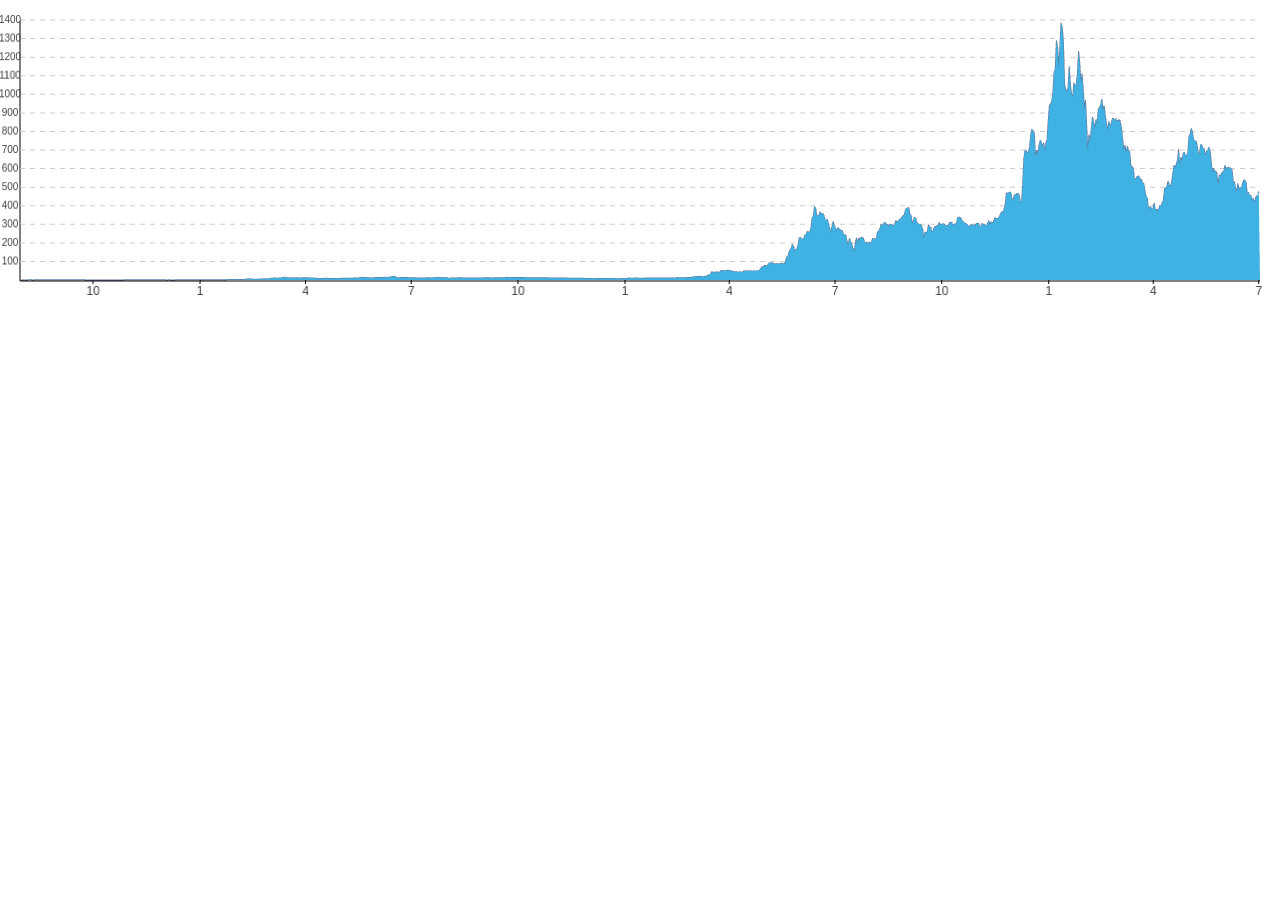
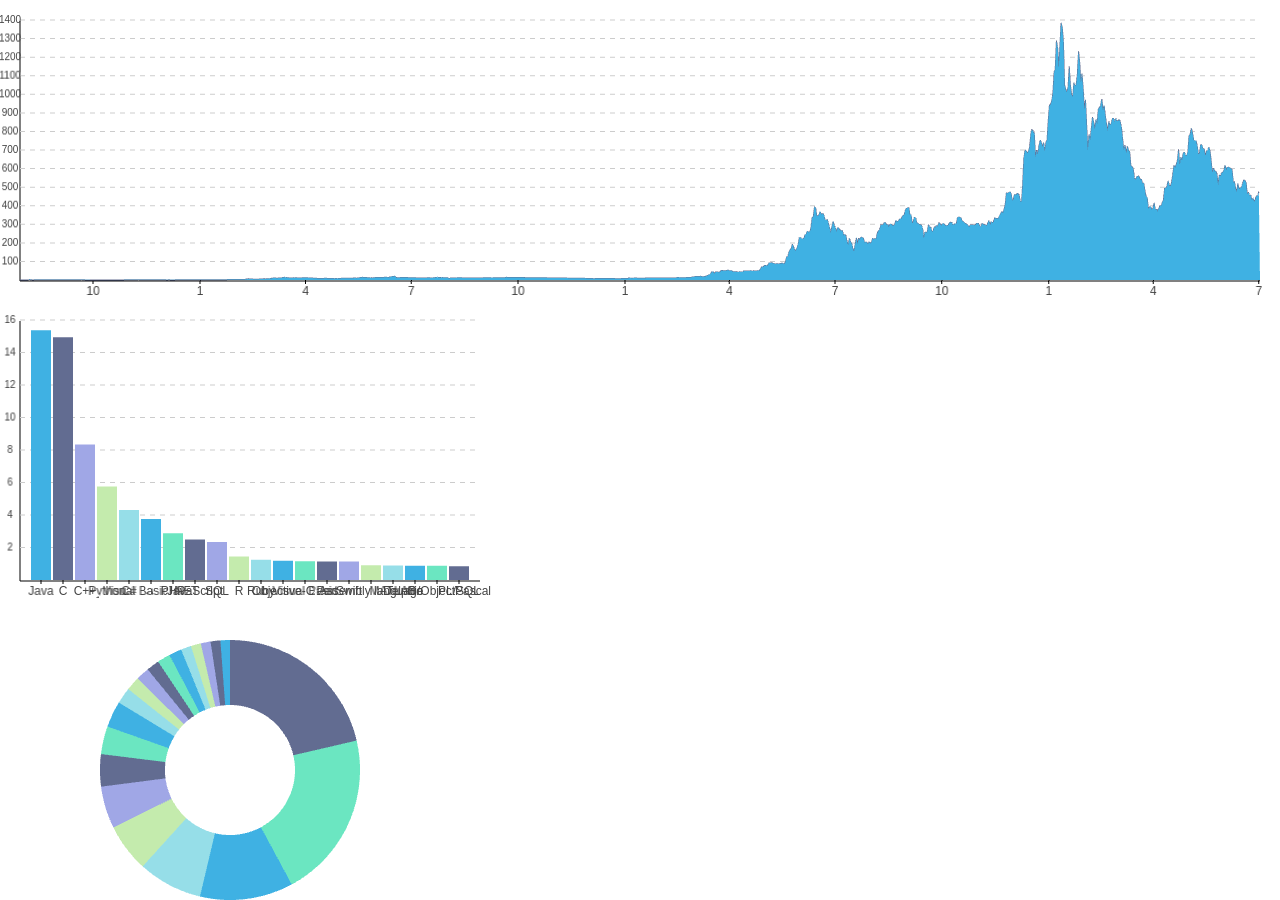
Before and after one commit to bung87/cherrycharts, a website with bundled scripts: page index.html in a window 1280 px wide. Shown: the part 600-1500 px from the top of the page. Before the commit the page ends 900 px from the top, so only its background shows below. Built offline with nearby package versions, Linux system fonts and the light colour scheme; what debounce-decorator would draw is missing.

Commit message:
donut chart

```diff
--- a/index.html
+++ b/index.html
@@ -17,9 +17,11 @@
     </style>
 </head>
 <body>
-    <div id="chart" style="height:300px;"></div>
+    <div id="bar-chart-responsive" style="height:300px;"></div>
     <div id="line-chart" style="height:300px;"></div>
     <div id="area-chart" style="height:300px;"></div>
+    <div id="bar-chart" style="width:500px;height:300px;"></div>
+    <div id="donut-chart" style="width:500px;height:300px;"></div>
     <script src="main.ts"></script>
 </body>
 </html>
--- a/main.ts
+++ b/main.ts
@@ -1,9 +1,10 @@
 import BarChart from './src/charts/bar-chart'
 import LineChart from './src/charts/line-chart'
 import AreaChart from './src/charts/area-chart'
+import DonutChart from './src/charts/donut-chart'
 import './src/scss/cherrycharts.scss'
 ;(function(data) {
-  let ele = document.getElementById('chart')
+  let ele = document.getElementById('bar-chart-responsive')
   let c = new BarChart(ele)
   c.datum(data).render()
 })(require('./data/bar-chart-data.json'))
@@ -19,3 +20,15 @@ import './src/scss/cherrycharts.scss'
   let c = new AreaChart(ele)
   c.datum(data).render()
 })(require('./data/line-chart-data.json'))
+
+;(function(data) {
+  let ele = document.getElementById('bar-chart')
+  let c = new BarChart(ele)
+  c.datum(data).render()
+})(require('./data/bar-chart-data.json'))
+
+;(function(data) {
+  let ele = document.getElementById('donut-chart')
+  let c = new DonutChart(ele)
+  c.datum(data).render()
+})(require('./data/bar-chart-data.json'))
--- a/src/chart.ts
+++ b/src/chart.ts
@@ -52,6 +52,7 @@ class Chart extends Object3D implements IChart, IChartInteractable {
     window.addEventListener('resize', throttle(this.onResize.bind(this), 250))
     this.addTooltip()
     this.bindingEvents()
+
   }
 
   onResize() {
--- /dev/null
+++ b/src/charts/donut-chart.ts
@@ -0,0 +1,162 @@
+import Chart, { IChart } from '../chart'
+import { DataSource } from '../components/bar'
+import { RingGeometry, Vector2, MeshBasicMaterial, Mesh, Raycaster } from 'three'
+import { IRect, ISize } from '../interfaces'
+import { scaleOrdinal } from 'd3-scale'
+
+function angle(start, end) {
+  let diffX = end.x - start.x,
+    diffY = end.y - start.y
+
+  let tan = (Math.atan(diffY / diffX) * 180) / Math.PI
+
+  if (end.x > start.x && end.y > start.y) {
+    return tan
+  } else if (end.x > start.x && end.y < start.y) {
+    return 360 + tan
+  } else if (end.x < start.x && end.y > start.y) {
+    return 180 + tan
+  } else {
+    return 180 + tan
+  }
+}
+
+export default class DonutChart extends Chart implements IChart {
+  dataSource: DataSource
+  maxRadius: number
+  angles: Array<any>
+  public get mainRect(): IRect {
+    return this._mainRect
+  }
+  public set mainRect(value: IRect) {
+    this._mainRect = { ...value }
+  }
+  protected onMouseMoveHandle
+  private _mainRect: IRect
+
+  constructor(dom: Element) {
+    super(dom)
+    this.mainRect = {
+      top: 20,
+      right: 20,
+      bottom: 20,
+      left: 20
+    }
+    this.updateMainRect()
+  }
+
+  updateMainRect(size?: ISize) {
+    let theSize = size ? size : this.size
+    this.size = { ...theSize }
+    this.mainRect.width = this.size.width - this.mainRect.left - this.mainRect.right
+    this.mainRect.height = this.size.height - this.mainRect.top - this.mainRect.bottom
+    this.maxRadius = Math.min(this.mainRect.width, this.mainRect.height) / 2
+  }
+
+  drawDonut() {
+    let colorScale = scaleOrdinal()
+      .domain([0, this.dataSource.length])
+      .range(this.colors)
+    let count = this.dataSource.reduce(function(acc, arr) {
+      return acc + arr[1]
+    }, 0)
+
+    let arr = this.dataSource.map(function(v, i) {
+      return v[1] / count
+      // return parseFloat((v[1]/count).toFixed(2))
+    })
+
+    arr.reverse()
+    let startAngleDegree = 90
+    let startPer = startAngleDegree / 360
+    let innerRadiusPer = 0.5
+    this.angles = arr.map(v => {
+      if (startAngleDegree > 360) {
+        startAngleDegree = startAngleDegree - 360
+      }
+      let thetaStart = startPer * Math.PI * 2
+      let thetaLength = v * Math.PI * 2
+      let angle = Math.floor(v * 360)
+
+      let ang = startAngleDegree + angle
+      let endAngleDegree = ang < 360 ? ang : ang - 360
+      let ret = { thetaStart, thetaLength, startAngleDegree, endAngleDegree }
+      startPer += v
+      startAngleDegree += angle
+      return ret
+    })
+
+    this.angles.forEach((v, i) => {
+      let geometry = new RingGeometry(
+        this.maxRadius * innerRadiusPer,
+        this.maxRadius,
+        this.maxRadius,
+        1,
+        v.thetaStart,
+        v.thetaLength
+      )
+      let material = new MeshBasicMaterial({ color: colorScale(i) })
+      let mesh = new Mesh(geometry, material)
+      geometry.translate(this.mainRect.width / 2, this.mainRect.height / 2, 0)
+      this.add(mesh)
+    })
+  }
+
+  bindingEvents() {
+    this.onMouseMoveHandle = this.onMouseMove.bind(this)
+    let canvas = this.director.getCanvas()
+    canvas.addEventListener('mousemove', this.onMouseMoveHandle)
+    canvas.onmouseout = canvas.onmouseleave = this.onMouseLeave.bind(this)
+  }
+
+  onMouseMove(event) {
+    let canvas = this.director.getCanvas()
+    let rect = canvas.getBoundingClientRect()
+    this.mouse.x = event.clientX - rect.left
+    this.mouse.y = this.size.height - Math.abs(event.clientY - rect.top)
+    let origin = new Vector2(this.mainRect.width / 2, this.mainRect.height / 2)
+    let deg = angle(origin, this.mouse)
+
+    let index = this.angles.findIndex(v => {
+      if (v.endAngleDegree > v.startAngleDegree) {
+        return deg >= v.startAngleDegree && deg <= v.endAngleDegree
+      } else {
+        return deg >= v.startAngleDegree
+      }
+    })
+    if (index === -1) {
+      this.hideTooltip()
+      return
+    }
+    let finalIndex = Math.abs(index - (this.dataSource.length - 1)) || 0
+    this.tooltip.style.display = 'block'
+
+    let [label, value] = this.dataSource[finalIndex]
+    let tooltipRect = this.tooltip.getBoundingClientRect()
+    this.tooltip.style.left = `${origin.x - tooltipRect.width / 2}px`
+    this.tooltip.style.top = `${event.clientY - tooltipRect.height}px`
+    let html = `${label} ${value}`
+    if (this.tooltip.innerHTML !== html) {
+      this.tooltip.innerHTML = `${label} ${value}`
+    }
+  }
+
+  onMouseLeave(event) {
+    if (event.relatedTarget === this.tooltip) {
+      return
+    }
+    this.hideTooltip()
+  }
+
+  draw() {
+    this.drawDonut()
+  }
+
+  datum(data) {
+    this.dataSource = data
+
+    // this.buildCartesianInfo(data)
+    this.dataProcessed = true
+    return this
+  }
+}
```
